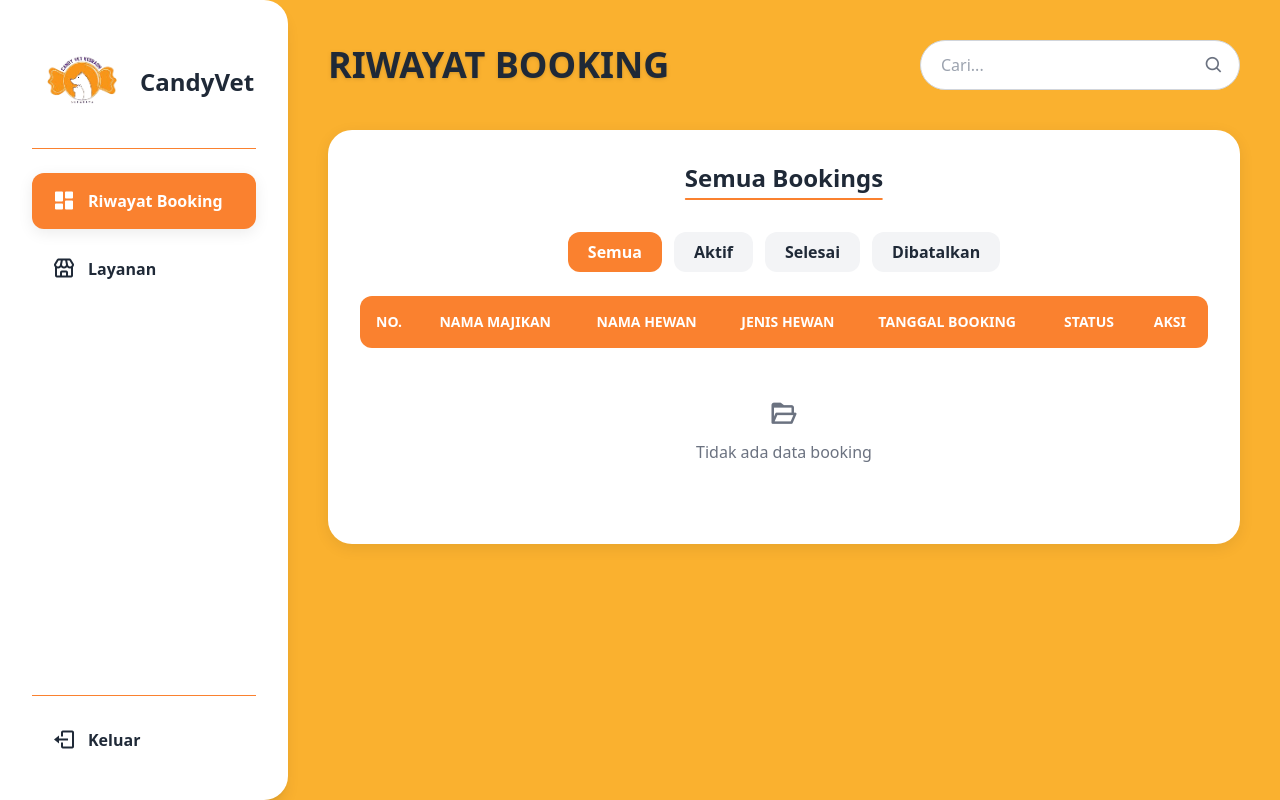
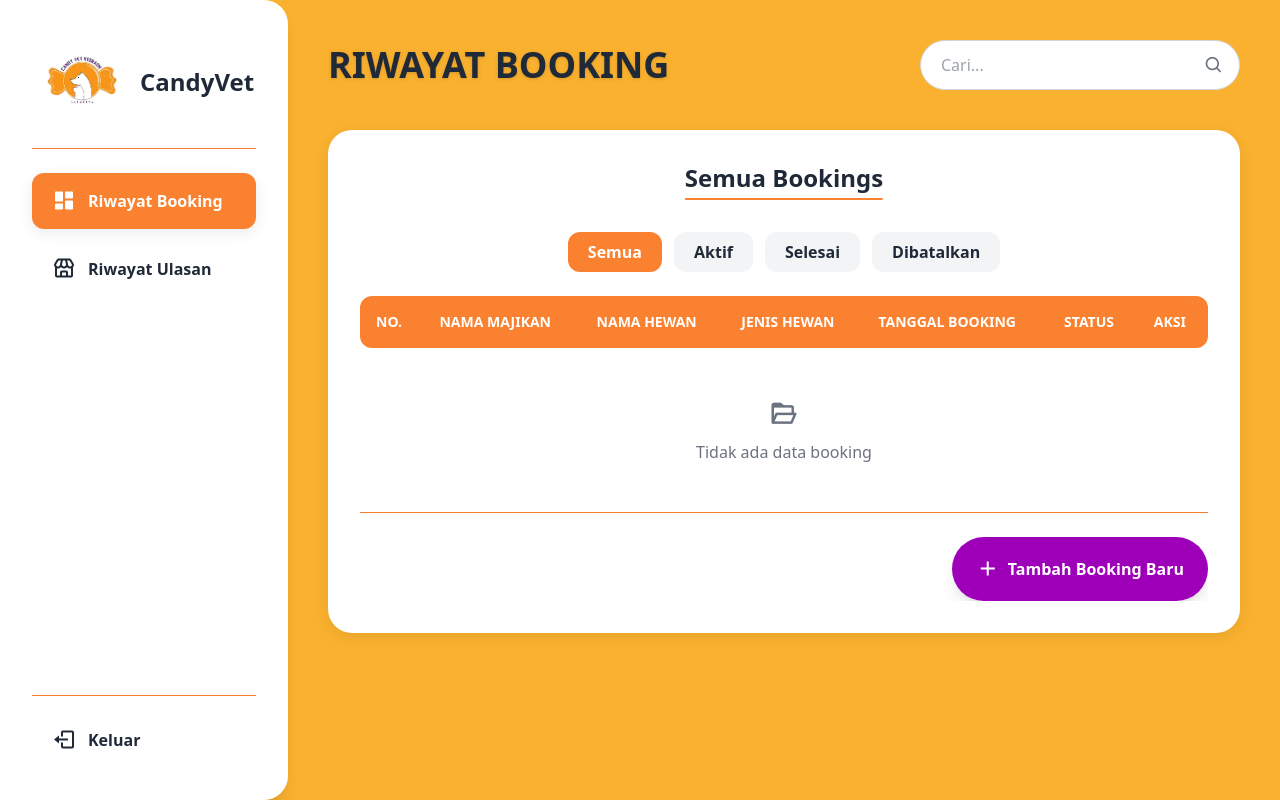
Before and after one commit to HablSank/Candy-Vet, a PHP site: a page that uses admin.php in a window 1280 px wide. Run offline with PHP 8.4, Linux system fonts and the light colour scheme; the visitor is signed in with stand-in values (Sample User, id 1); data that the repository does not hold is empty; some libraries are stand-ins or nearby versions.

Commit message:
Debugging Tombol Tambah Booking & Input Usia Hewan di booking_admin

```diff
--- a/admin.php
+++ b/admin.php
@@ -234,7 +234,7 @@ $js_params = ltrim($status_param_url . '&page=' . $halaman_sekarang, '&');
                 <li>
                     <a href="#" class="flex items-center gap-3 py-3 px-5 text-HitamTeks hover:bg-gray-100 hover:shadow-soft hover:text-UnguAksen font-semibold rounded-xl transition-all">
                         <i class='bx bx-store text-2xl'></i>
-                        Layanan
+                        Riwayat Ulasan
                     </a>
                 </li>
             </ul>
@@ -321,9 +321,10 @@ $js_params = ltrim($status_param_url . '&page=' . $halaman_sekarang, '&');
                                 echo "<th class='p-4 text-left font-bold text-sm uppercase text-white bg-OrenTua $rounded_l $rounded_r'>$h</th>";
                             }
                             ?>
+
                         </tr>
                     </thead>
-                    <tbody>
+<tbody>
     <?php
     if(mysqli_num_rows($result) > 0){
         $no = $offset + 1;
@@ -450,6 +451,14 @@ $js_params = ltrim($status_param_url . '&page=' . $halaman_sekarang, '&');
                         </button>
                     </a>
             </nav>
+            <?php else: ?>
+            <div class="flex justify-end pt-6 border-t border-OrenTua">
+                 <a href="booking-admin">
+                    <button class="flex items-center gap-2 bg-UnguAksen text-white px-6 py-4 rounded-full font-bold shadow-lg hover:-translate-y-0.5 transition" title="Buat Booking Baru">
+                        <i class='bx bx-plus text-2xl'></i> Tambah Booking Baru
+                    </button>
+                </a>
+            </div>
             <?php endif; ?>
             </div>
         </div>
--- a/booking-admin.php
+++ b/booking-admin.php
@@ -212,6 +212,11 @@ $jenis_kelamin_db_int = (int)getData('jenis_kelamin_hewan');
             </div>
 
             <div>
+                <label for="usia_hewan" class="block text-lg font-semibold text-gray-700 mb-2">Usia Hewan (Tahun)</label>
+                <input type="number" name="usia_hewan" id="usia_hewan" value="<?php echo getData('usia_hewan'); ?>" placeholder="Masukkan Usia Hewan" required class="w-full px-5 py-3 text-base border-2 border-[#FA812F] rounded-xl bg-white text-gray-800 outline-none focus:border-orange-500 focus:ring-2 focus:ring-orange-200 transition">
+            </div>
+
+            <div>
                 <label class="block text-lg font-semibold text-gray-700 mb-2">Jenis Kelamin Hewan</label>
                 <div class="flex items-center space-x-6 p-4 border-2 border-[#FA812F] rounded-xl bg-white">
                     <label class="flex items-center space-x-2 cursor-pointer">
```
